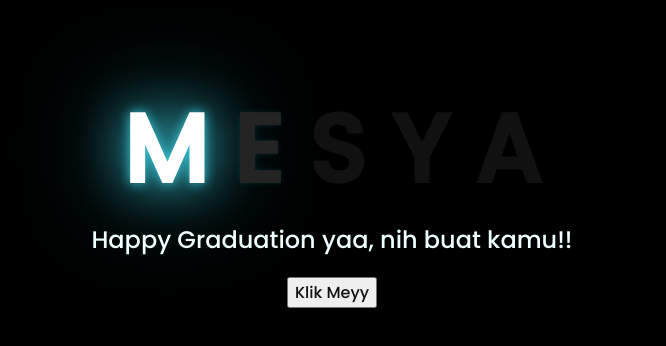
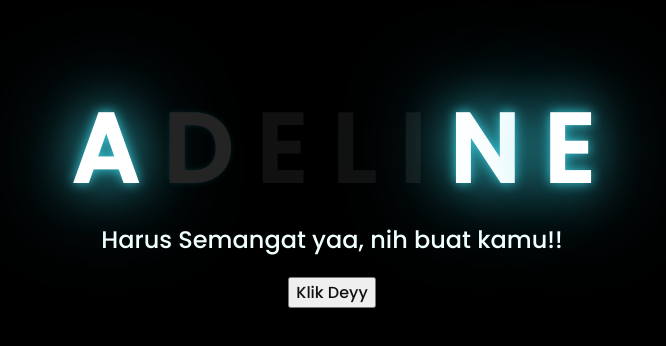
Before and after one commit to palungmariana/adeline, a plain HTML site: page index.html in a window 1280 px wide. Shown: the part 216-562 px from the top of the page, without its empty margins (316-982 px from the left). Drawn offline with Linux system fonts and the light colour scheme.

Commit message:
Update index.html

```diff
--- a/index.html
+++ b/index.html
@@ -10,19 +10,20 @@
 </head>
 <body>
     <div class="greetings">
-    <!-- silahkan menambah kata sesuai keinginan dengan <span>text...</span -->
-        <span>M</span>
+        <span>A</span>
+        <span>D</span>
         <span>E</span>
-        <span>S</span>
-        <span>Y</span>
-        <span>A</span>
+        <span>L</span>
+        <span>I</span>
+        <span>N</span>
+        <span>E</span>
     </div>
     <div class="description">
-        <span>Happy Graduation yaa, nih buat kamu!!</span>
+        <span>Harus Semangat yaa, nih buat kamu!!</span>
     </div>
     <div class="button">
         <button>
-            <a href="flower.html">Klik Meyy</a>
+            <a href="flower.html">Klik Deyy</a>
         </button>
 
     </div>
```
